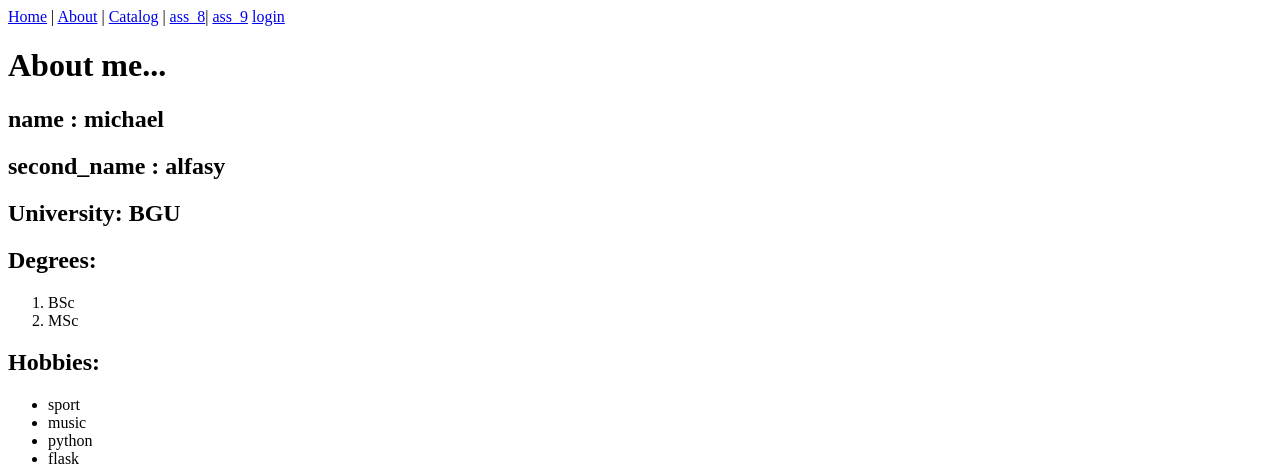
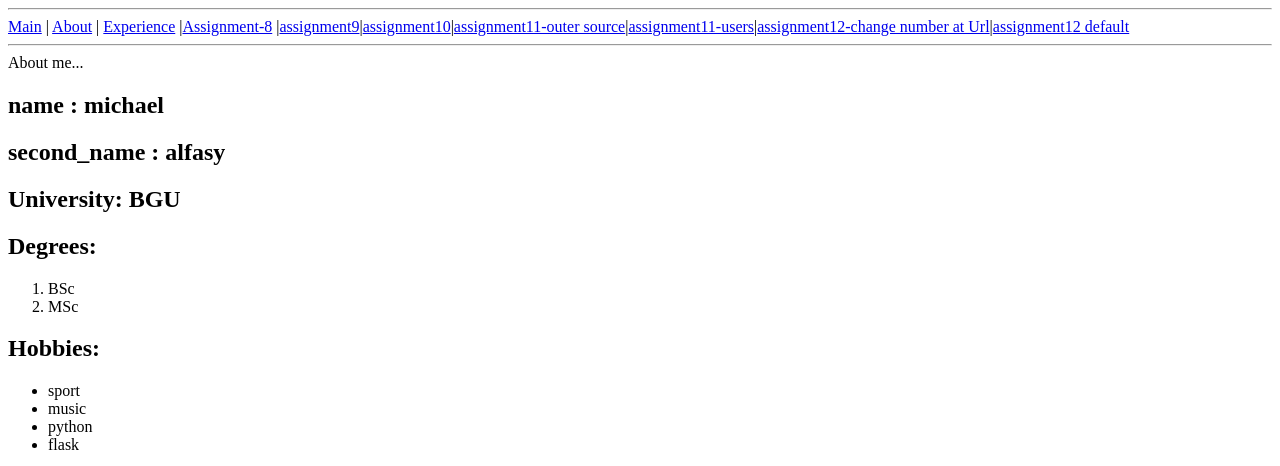
Before and after one commit to michael241137/michael.alfasy, a Flask app: page /about in a window 1280 px wide. Shown: the top 466 px of the page. Run offline with Flask 2, Linux system fonts and the light colour scheme.

Commit message:
exercise 12!
exercise 12!

```diff
--- a/templates/header.html
+++ b/templates/header.html
@@ -1,9 +1,21 @@
-  <header>
-            <a href = "/">Home</a> | <a href = "/about">About</a> | <a href = "/catalog">Catalog</a> |
-      <a href = "/assignment8">ass_8</a>| <a href = "/assignment9">ass_9</a>
-       {% if session.username %}
-        <a href = "/logout">logout</a>
-       {% else %}
-      <a href = "/login">login</a>
-       {% endif %}
-    </header>
+<!DOCTYPE html>
+<html lang="en">
+<head>
+    <meta charset="UTF-8">
+    <title>Header</title>
+</head>
+<body>
+<hr>
+<a href="/">Main</a> | <a href="/about">About</a> | <a href="/experience">Experience</a> |<a href="/assignment8">Assignment-8</a>
+|<a href="/assignment9">assignment9</a>|<a href="/assignment10">assignment10</a>|<a href="/assignment11/outer_source">assignment11-outer source</a>|<a
+        href="/assignment11/users">assignment11-users</a>|<a href="/assignment12/restapi/5">assignment12-change number at Url</a>|<a
+        href="/assignment12/restapi/">assignment12 default</a>
+{% if session.username %}
+   | <a href="/logout">logout</a>
+    <h3>Hello {{ session.username }}</h3>
+{% endif %}
+
+
+<hr>
+</body>
+</html
```
